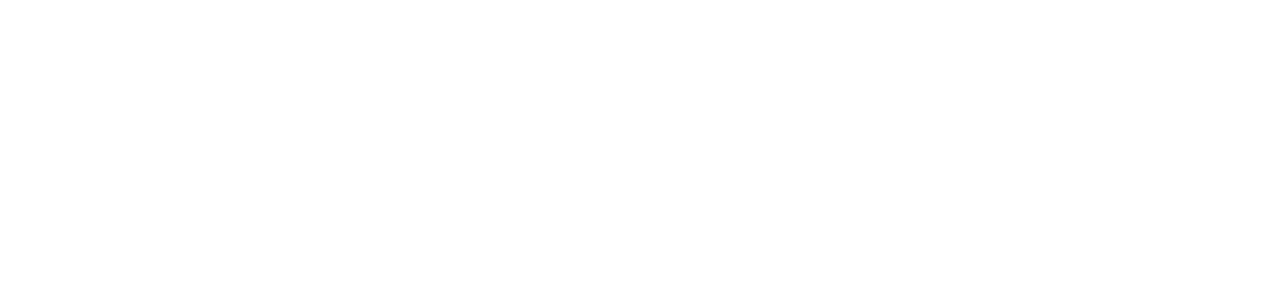
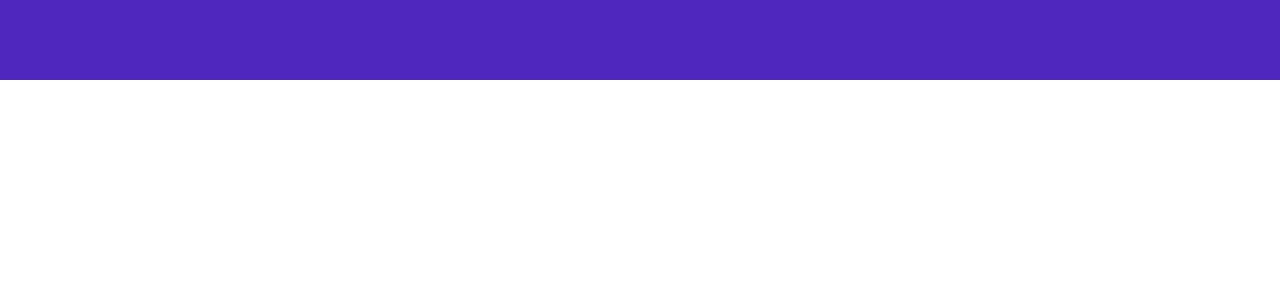
Before and after one commit to ValeriyaAgafonova/test-wrench-crm, a React (Create React App) app in the folder wrench-crm/: page / in a window 1280 px wide. Shown: the top 300 px of the page. Built offline with nearby package versions, Linux system fonts and the light colour scheme.

Commit message:
feat: add basic location of elements

```diff
--- a/wrench-crm/src/components/App/App.css
+++ b/wrench-crm/src/components/App/App.css
@@ -1,38 +1,4 @@
-.App {
-  text-align: center;
+.Wrapper{
+  display: flex;
+
 }
-
-.App-logo {
-  height: 40vmin;
-  pointer-events: none;
-}
-
-@media (prefers-reduced-motion: no-preference) {
-  .App-logo {
-    animation: App-logo-spin infinite 20s linear;
-  }
-}
-
-.App-header {
-  background-color: #282c34;
-  min-height: 100vh;
-  display: flex;
-  flex-direction: column;
-  align-items: center;
-  justify-content: center;
-  font-size: calc(10px + 2vmin);
-  color: white;
-}
-
-.App-link {
-  color: #61dafb;
-}
-
-@keyframes App-logo-spin {
-  from {
-    transform: rotate(0deg);
-  }
-  to {
-    transform: rotate(360deg);
-  }
-}
--- a/wrench-crm/src/components/App/App.tsx
+++ b/wrench-crm/src/components/App/App.tsx
@@ -1,9 +1,16 @@
 import React from 'react';
 import './App.css';
-
+import Header from '../Header/header';
+import Menu from '../Menu/menu';
+import Main from '../Main/main';
 function App() {
   return (
     <div className="App">
+      <Header/>
+      <div className='Wrapper'>
+        <Menu/>
+        <Main/>
+      </div>
     </div>
   );
 }
--- a/wrench-crm/src/components/Header/header.css
+++ b/wrench-crm/src/components/Header/header.css
@@ -0,0 +1,8 @@
+.header-wrapper{
+    height: 80px;
+    background-color: #4F27BF;
+    display: flex;
+    justify-content: space-between;
+    align-items: center;
+    padding: 0 32px;
+}
--- a/wrench-crm/src/components/Header/header.tsx
+++ b/wrench-crm/src/components/Header/header.tsx
@@ -1,7 +1,10 @@
+import './header.css';
+
 function Header() {
     return (
-      <div className="App">
-      </div>
+      <header className="header-wrapper">
+
+      </header>
     );
   }
 
--- a/wrench-crm/src/components/Main/main.css
+++ b/wrench-crm/src/components/Main/main.css
@@ -0,0 +1,3 @@
+.main-wrapper{
+    flex-grow: 1;
+}
--- a/wrench-crm/src/components/Main/main.tsx
+++ b/wrench-crm/src/components/Main/main.tsx
@@ -1,6 +1,7 @@
+import './main.css';
 function Main() {
     return (
-      <div className="main">
+      <div className="main-wrapper">
       </div>
     );
   }
--- a/wrench-crm/src/components/Menu/menu.css
+++ b/wrench-crm/src/components/Menu/menu.css
@@ -0,0 +1,4 @@
+.menu-wrapper{
+    width: 300px;
+    background-color: beige;
+}
--- a/wrench-crm/src/components/Menu/menu.tsx
+++ b/wrench-crm/src/components/Menu/menu.tsx
@@ -1,6 +1,8 @@
+import './menu.css';
+
 function Menu() {
     return (
-      <div className="menu">
+      <div className="menu-wrapper">
       </div>
     );
   }
```
